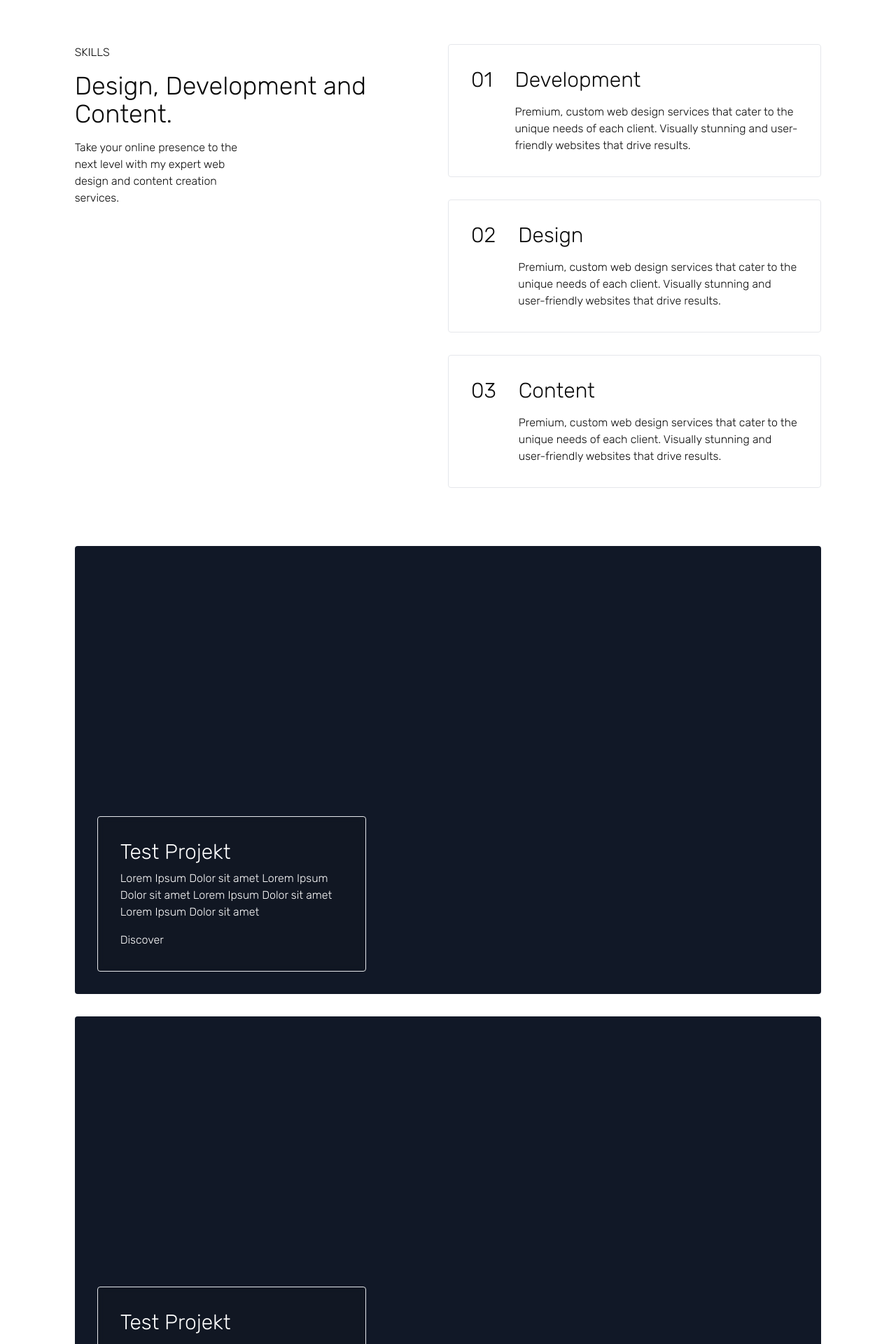
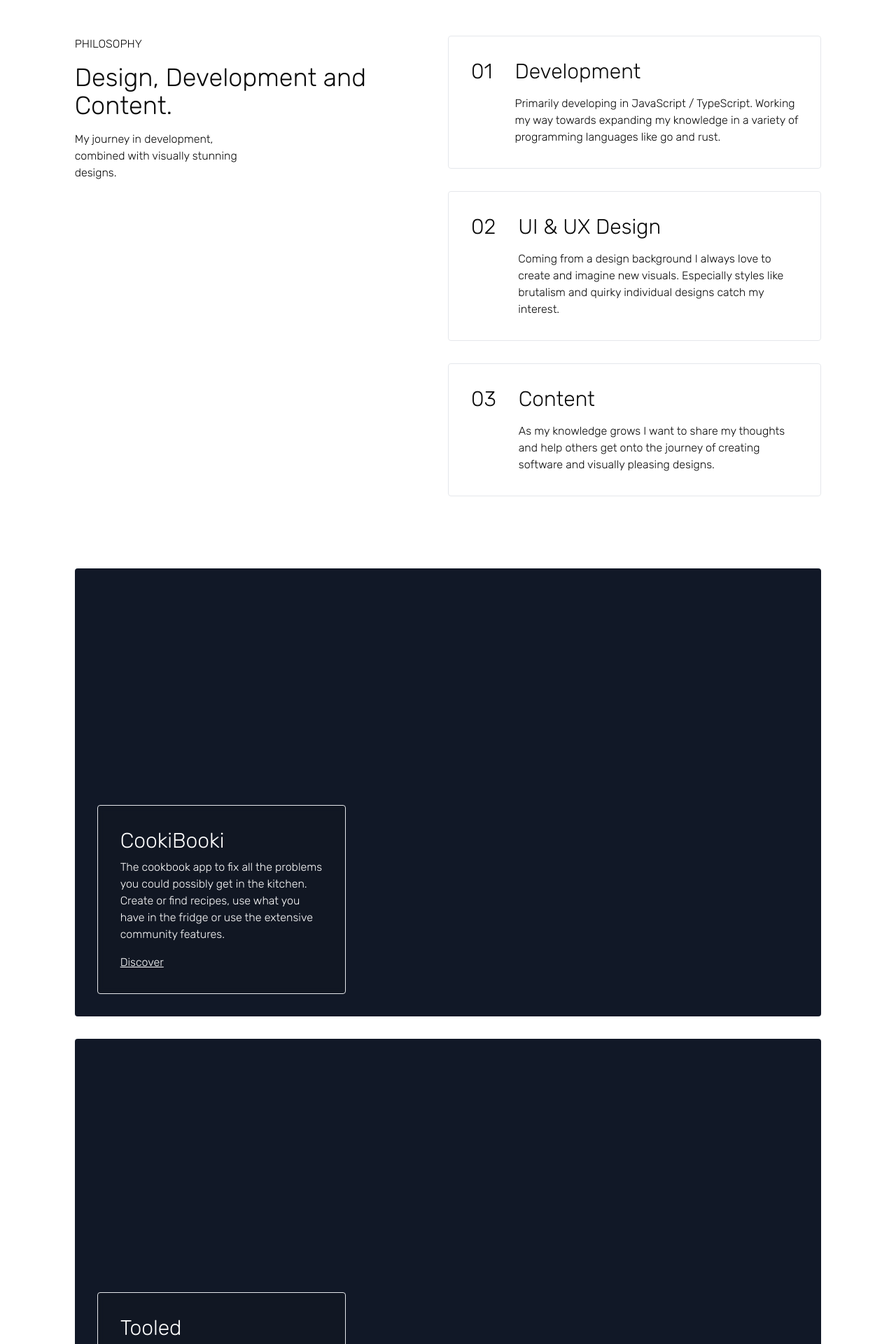
Before and after one commit to JanFrancksen/j1n, a Next.js app: page / in a window 1280 px wide. Shown: the part 820-2740 px from the top of the page at 70% size. Built offline with nearby package versions, Linux system fonts and the light colour scheme.

Commit message:
feat(home): add actual content

```diff
--- a/app/page.tsx
+++ b/app/page.tsx
@@ -9,72 +9,44 @@ export default function Home() {
     <main className="">
       <Hero />
       <ShowoffModule
-        id="skills"
+        id="philosophy"
         title="Design, Development and Content."
-        subtitle="Skills"
+        subtitle="Philosophy"
         color="white"
-        description="Take your online presence to the next level with my expert web design and content creation services."
+        description="My journey in development, combined with visually stunning designs."
       >
         <ShowoffCard
           title="Development"
-          content="Premium, custom web design services that cater to the unique needs of each client. Visually stunning and user-friendly websites that drive results."
+          content="Primarily developing in JavaScript / TypeScript. Working my way towards expanding my knowledge in a variety of programming languages like go and rust."
           number="01"
         />{' '}
         <ShowoffCard
-          title="Design"
-          content="Premium, custom web design services that cater to the unique needs of each client. Visually stunning and user-friendly websites that drive results."
+          title="UI & UX Design"
+          content="Coming from a design background I always love to create and imagine new visuals. Especially styles like brutalism and quirky individual designs catch my interest."
           number="02"
         />{' '}
         <ShowoffCard
           title="Content"
-          content="Premium, custom web design services that cater to the unique needs of each client. Visually stunning and user-friendly websites that drive results."
+          content="As my knowledge grows I want to share my thoughts and help others get onto the journey of creating software and visually pleasing designs."
           number="03"
         />
       </ShowoffModule>
 
-      <section id="projects" className="flex flex-col gap-y-8 bg-white">
+      <section id="projects" className="flex flex-col gap-y-8 bg-white py-8">
         <ProjectReference
-          title="Test Projekt"
-          description="Lorem Ipsum Dolor sit amet Lorem Ipsum Dolor sit amet Lorem Ipsum Dolor sit amet Lorem Ipsum Dolor sit amet"
-          link="/"
+          title="CookiBooki"
+          description="The cookbook app to fix all the problems you could possibly get in the kitchen. Create or find recipes, use what you have in the fridge or use the extensive community features."
+          link="https://www.cookibooki.app"
+          isExternal
         />
 
         <ProjectReference
-          title="Test Projekt"
-          description="Lorem Ipsum Dolor sit amet Lorem Ipsum Dolor sit amet Lorem Ipsum Dolor sit amet Lorem Ipsum Dolor sit amet"
-          link="/"
-        />
-
-        <ProjectReference
-          title="Test Projekt"
-          description="Lorem Ipsum Dolor sit amet Lorem Ipsum Dolor sit amet Lorem Ipsum Dolor sit amet Lorem Ipsum Dolor sit amet"
+          title="Tooled"
+          description="A collection of the best development and design tools on the market. Filterable, nicely displayed and constantly curated."
           link="/"
         />
       </section>
 
-      <ShowoffModule
-        id="about"
-        title="Design, Development and Content."
-        subtitle="SERVICES"
-        color="white"
-        description="Take your online presence to the next level with my expert web design and content creation services."
-      >
-        <ShowoffCard
-          title="Web Design"
-          content="Premium, custom web design services that cater to the unique needs of each client. Visually stunning and user-friendly websites that drive results."
-          number="01"
-        />{' '}
-        <ShowoffCard
-          title="Web Design"
-          content="Premium, custom web design services that cater to the unique needs of each client. Visually stunning and user-friendly websites that drive results."
-          number="02"
-        />{' '}
-        <ShowoffCard
-          title="Web Design"
-          content="Premium, custom web design services that cater to the unique needs of each client. Visually stunning and user-friendly websites that drive results."
-          number="03"
-        />
-      </ShowoffModule>
       <Footer />
     </main>
   );
--- a/components/hero.tsx
+++ b/components/hero.tsx
@@ -10,7 +10,7 @@ const Hero = () => {
           && Code
         </h1>
         <h2 className="text-1xl">
-          Developer currently working{' '}
+          Jan Francksen, Frontend Developer{' '}
           <a
             href="https://www.cleverreach.com"
             rel="noopener noreferrer"
--- a/components/navbar.tsx
+++ b/components/navbar.tsx
@@ -13,7 +13,7 @@ const Navbar = () => {
           <a href="#home">Home</a>
         </li>
         <li>
-          <a href="#skills">Skills</a>
+          <a href="#philosophy">Philosophy</a>
         </li>
         <li>
           <a href="#projects">Projects</a>
--- a/components/projectReference.tsx
+++ b/components/projectReference.tsx
@@ -5,6 +5,7 @@ interface ProjectReferenceProps {
   title: string;
   description: string;
   link: string;
+  isExternal?: boolean;
 }
 
 const ProjectReference: React.FC<ProjectReferenceProps> = ({
@@ -12,16 +13,23 @@ const ProjectReference: React.FC<ProjectReferenceProps> = ({
   title,
   description,
   link,
+  isExternal,
 }) => {
   return (
     <div className="bg-white">
       <div className="w-5/6 mx-auto relative">
-        <div className="absolute bottom-8 left-8 p-8 border rounded backdrop-blur-sm bg-neutral-900 bg-opacity-20 w-96">
+        <div className="absolute bottom-8 left-8 p-8 border rounded backdrop-blur-sm bg-neutral-900 bg-opacity-20 w-1/3">
           <h5 className="text-3xl mb-2">{title}</h5>{' '}
           <p className="mb-4">{description}</p>
-          <Link href={link} className="">
-            Discover
-          </Link>
+          {isExternal ? (
+            <a href={link} className="underline">
+              Discover
+            </a>
+          ) : (
+            <Link href={link} className="underline">
+              Discover
+            </Link>
+          )}
         </div>
         <div className="bg-gray-900 h-[80dvh] w-full rounded" />
       </div>
```
Also changed, not shown: 1 other file (tests, documents, lock files or other folders).
